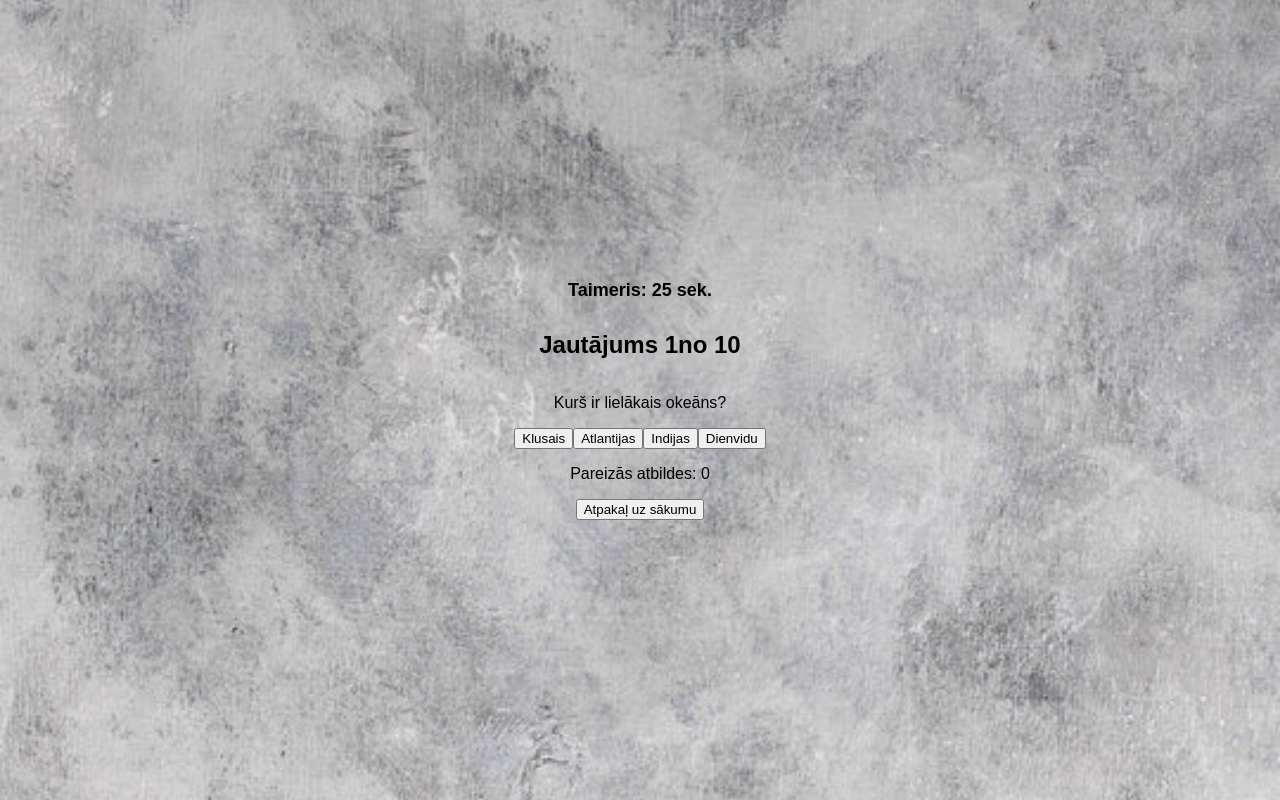
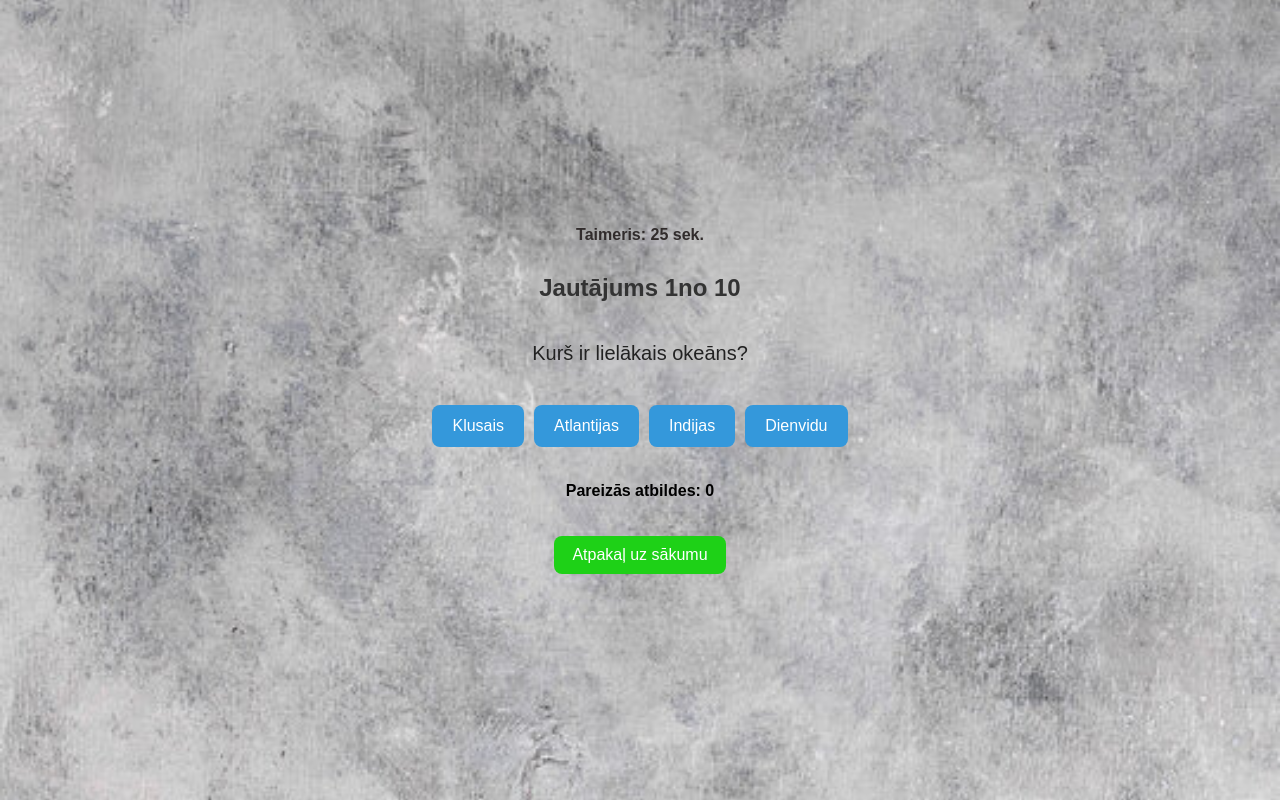
Before and after one commit to Elans69/projekta-darbs-elans-lismanovics, a plain HTML site: page viktorina.html in a window 1280 px wide. Drawn offline with Linux system fonts and the light colour scheme.

Commit message:
Add files via upload

```diff
--- a/styleViktorina.css
+++ b/styleViktorina.css
@@ -14,8 +14,54 @@ body {
     height: 100vh;
 }
 
+h2 {
+    color: #333333;
+    margin-bottom: 20px;
+}
+.jautajums {
+    font-size: 20px;
+    margin: 20px 0;
+    color: #222;
+}
+.opcijas {
+    display: flex;
+    flex-wrap: wrap;
+    justify-content: center;
+    gap: 10px;
+    margin-bottom: 20px;
+}
+.option-btn {
+    padding: 12px 20px;
+    background-color: #3498db;
+    color: white;
+    border: none;
+    border-radius: 8px;
+    font-size: 16px;
+    cursor: pointer;
+}
+.option-btn:hover {
+    background-color: #2980b9;
+}
 .taimeris {
-    font-size: 18px;
+    font-size: 16px;
+    color: #312c2c;
+    margin-bottom: 10px;
     font-weight: bold;
-    margin-bottom: 10px;
 }
+.pareizasAtbildes {
+    font-weight: bold;
+    margin-top: 15px;
+}
+button.restart-btn, button {
+    margin-top: 20px;
+    padding: 10px 18px;
+    background-color: #1ed117;
+    color: white;
+    border: none;
+    border-radius: 8px;
+    cursor: pointer;
+    font-size: 16px;
+}
+button.restart-btn:hover, button:hover {
+    background-color: #27ae60;
+}
```
